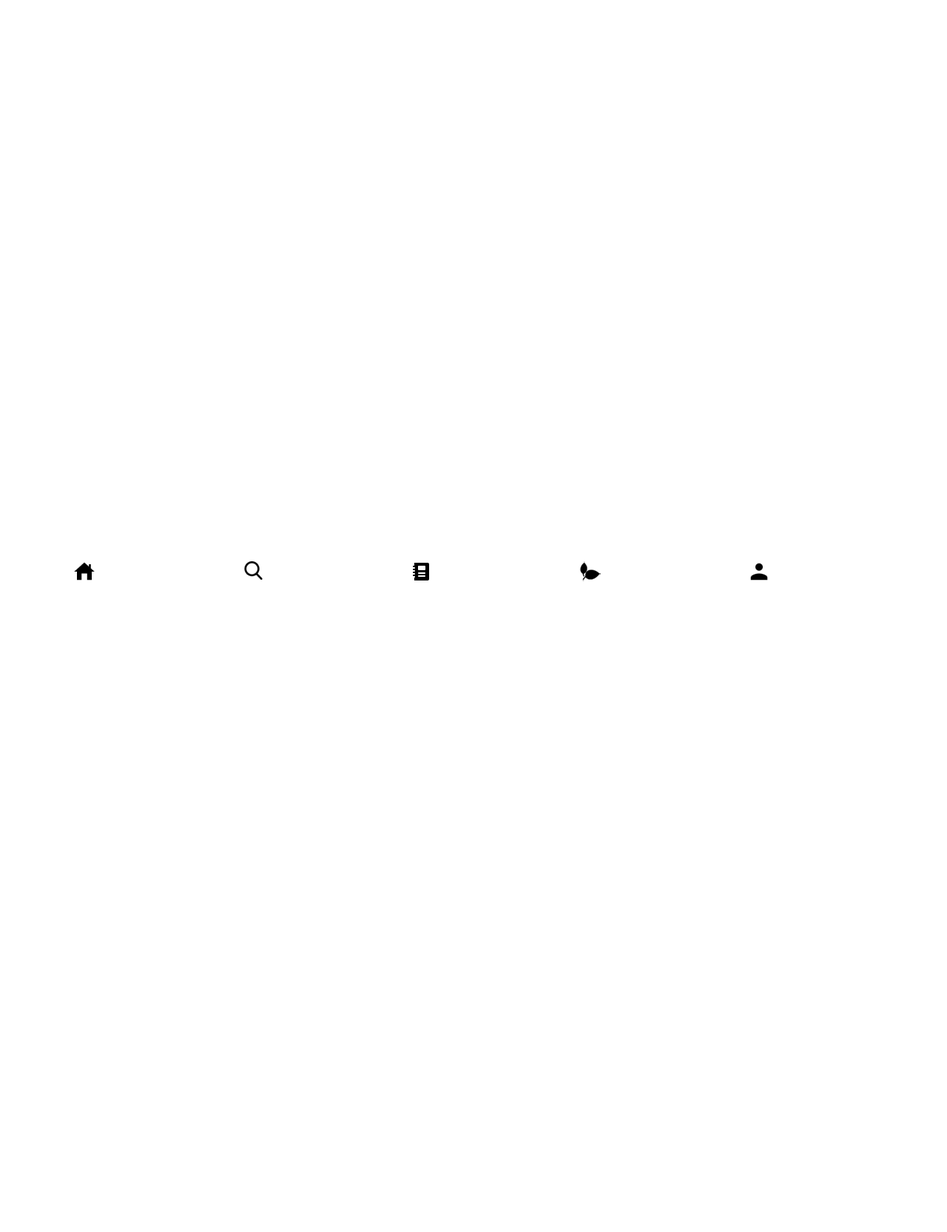
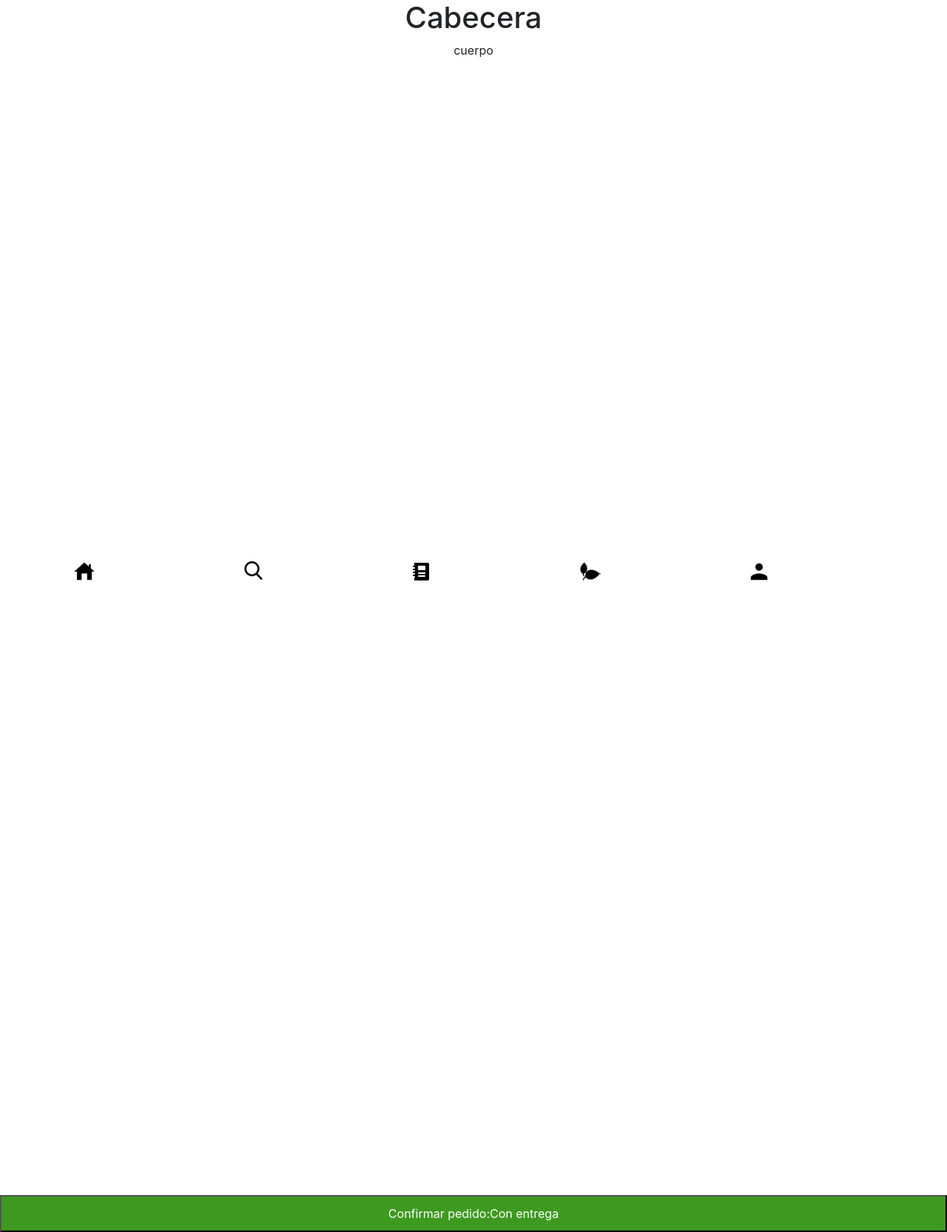
Before and after one commit to alelulu/SCL009-hackathon-ubereats, a React (Create React App) app: page /finalizar in a window 1280 px wide. Shown: the whole page at 74% size. Before the commit the page ends 800 px from the top, so only its background shows below. Built offline with nearby package versions, Linux system fonts and the light colour scheme; a web font is replaced by a local one.

Commit message:
alertas boton finalizar compra, linkeado a vista bienvenido recordar

```diff
--- a/package.json
+++ b/package.json
@@ -3,11 +3,13 @@
   "version": "0.1.0",
   "private": true,
   "dependencies": {
+    "@sweetalert/with-react": "^0.1.1",
     "bootstrap": "^4.3.1",
     "react": "^16.10.1",
     "react-dom": "^16.10.1",
     "react-router-dom": "^5.1.2",
-    "react-scripts": "3.1.2"
+    "react-scripts": "3.1.2",
+    "sweetalert": "^2.1.2"
   },
   "scripts": {
     "start": "react-scripts start",
--- a/src/App.js
+++ b/src/App.js
@@ -5,6 +5,7 @@ import Navegacion from './componentes/navegacion';
 import Inicio from './paginas/inicio';
 import Bienvenida from './paginas/bienvenida';
 import Perfil from './paginas/perfil-verde';
+import Finalizar from './paginas/finalizarCompra'
 
 function App() {
   return (
@@ -14,6 +15,7 @@ function App() {
         <Route path='/inicio' component={() => {return <Inicio/>}}/>
         <Route path='/bienvenida' component={() => {return <Bienvenida/>}}/>
         <Route path='/perfil' component={() => {return <Perfil/>}}/>
+        <Route path='/finalizar' component={() => {return <Finalizar/>}}/>
       </Switch>
       <Navegacion/>
     </div>
--- a/src/paginas/bienvenida.js
+++ b/src/paginas/bienvenida.js
@@ -4,6 +4,7 @@ import logoImg from '../imagenes/logouber.png'
 import niñesImg from '../imagenes/ninestexto.png'
 import cletaImg from '../imagenes/cletatexto.png'
 import logroImg from '../imagenes/logro.png'
+import { Link } from 'react-router-dom';
 
 
 
@@ -68,7 +69,9 @@ class Bienvenida extends Component{
   </div>
 </div>
         </div>
+      <Link to="/finalizar">
       <button className="btnVerde">Elige verde</button>
+      </Link>
 
       </div>
     )
--- /dev/null
+++ b/src/paginas/estilos/finalizarCompra.css
@@ -0,0 +1,15 @@
+/* .btnFinalizar{
+    background-color: #3E9920;
+     position: fixed;
+    bottom: 0;
+    width: 100%;
+    height: 50px;
+    padding-top: 8px;
+  } */
+  .finalizarCompra{
+    background-color: #3E9920;
+    width: 100%;
+    height: 50px;
+    color:#ffff;
+    margin-top:120%;
+  }
--- /dev/null
+++ b/src/paginas/finalizarCompra.js
@@ -0,0 +1,74 @@
+import React, { Component } from 'react';
+import './estilos/finalizarCompra.css';
+
+class Finalizar extends Component{
+
+    constructor(props) {
+        super(props)
+
+        this.state = {
+          notes: ["Si reciclas generas menos CO2 y así reduces el efecto invernadero"," Si reciclas vidrio, papel y plástico se ahorran recursos naturales y conservamos mejor nuestros bosques","Reciclando cuidas los suelos, el agua de los ríos y mares!","al reciclar creas mas puestos de trabajo y así mejores  condiciones de vida.","Cada tonelada de papel que se reutiliza representa un ahorro de energía de 4100kwh","Por cada tres litros de aceite reutilisado, se obtienen dos litros de biodiésel, que reduce las emisiones contaminantes en la atmósfera.","Todos los días cada chileno usa y bota 1.5 bolsas plásticas.Eso podemos cambiarlo ahora!","El reciclaje es un proceso para crear nuevos objetos a partir de materiales viejos y usados.","Las bolsas de plástico que se tiran en el océano matan a más de un millón de criaturas marinas al año.","Más del 60% de la basura que acaba en el cubo de basura podría ser reciclado.","Una bolsa de plástico tarda entre 500 y 1.000 años en degradarse.","El reciclaje, reutilización y compostaje crea 6-10 veces más puestos de trabajo que los vertederos e incineradores."],
+          selectNotes:null,
+          clicked: false,
+          modal:false
+
+      }}
+
+
+      texto = () => {
+        this.setState({
+            modal:true,
+          clicked: true,
+         selectNotes: this.state.notes[Math.floor(Math.random() *
+    this.state.notes.length)]
+
+        })
+
+
+
+    }
+
+      render() {
+
+        return (
+          <div className="finalizar">
+              <div className="cabecera">
+                <h1>Cabecera</h1>
+              </div>
+              <div className="cuerpo">
+                  cuerpo
+              </div>
+              <div className="btnFinalizar">
+            <button className="finalizarCompra" data-toggle="modal" data-target="#exampleModal" onClick={this.texto}>Confirmar pedido:Con entrega</button>
+
+            <div className="modal fade" id="exampleModal" tabindex="-1" role="dialog" aria-labelledby="exampleModalLabel" aria-hidden="true">
+  <div className="modal-dialog" role="document">
+    <div className="modal-content">
+      <div className="modal-header">
+        <h5 className="modal-title" id="exampleModalLabel">Modal title</h5>
+        <button type="button" class="close" data-dismiss="modal" aria-label="Close">
+          <span aria-hidden="true">&times;</span>
+        </button>
+      </div>
+      <div className="modal-body">
+      {this.state.clicked ,this.state.selectNotes}
+      </div>
+      <div className="modal-footer">
+        <button type="button" className="btn btn-secondary" data-dismiss="modal">Cerrar</button>
+
+      </div>
+    </div>
+  </div>
+</div>
+
+
+
+
+
+
+          </div>
+          </div>
+        )
+}
+}
+export default Finalizar
```
Also changed, not shown: 1 other file (tests, documents, lock files or other folders).
